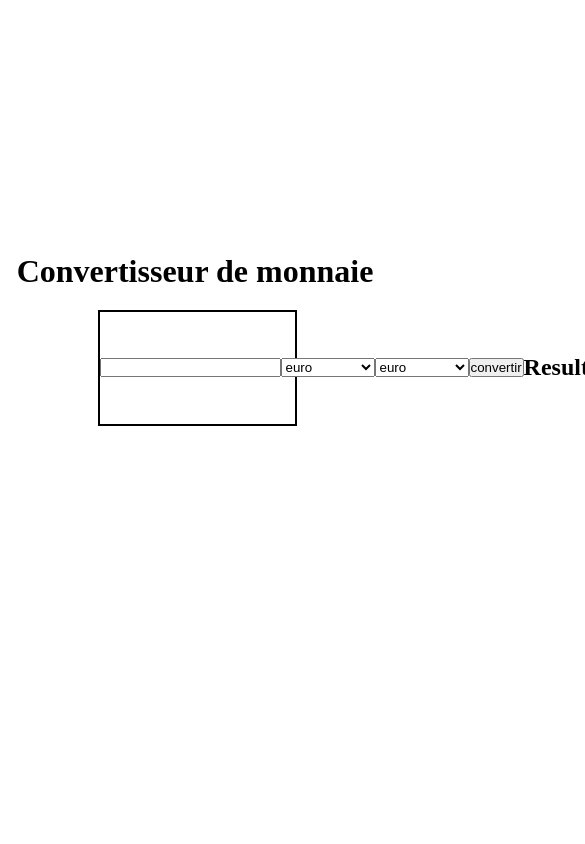
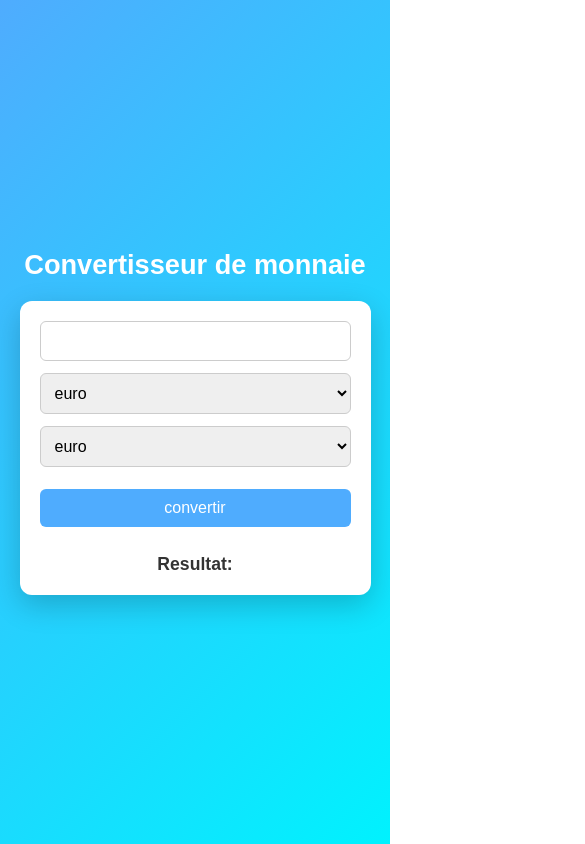
Before and after one commit to Sparalaux/Convertisseur, a plain HTML site: page index.html in a window 390 px wide. Shown: the top 844 px of the page, 585 px wide, since content can reach past the window. Drawn offline with Linux system fonts and the light colour scheme.

Commit message:
refonte graphique du convertisseur

```diff
--- a/assets/css/style.css
+++ b/assets/css/style.css
@@ -1,23 +1,127 @@
-*{
+/* Reset */
+* {
     margin: 0;
     padding: 0;
+    box-sizing: border-box;
+    font-family: Arial, Helvetica, sans-serif;
 }
 
-h1{
-    font-size: 50;
-    text-align: center;
-    margin-top: 30vh;
-    margin-bottom: 20px;
+/* Fond de la page */
+body {
+    min-height: 100vh;
+    background: linear-gradient(135deg, #4facfe, #00f2fe);
+    display: flex;
+    justify-content: center;
+    align-items: center;
 }
 
-.convertisseur{
+/* Conteneur principal */
+main {
+    width: 100%;
+    display: flex;
+    flex-direction: column;
+    align-items: center;
+}
 
-    border: black 2px solid;
-    width: 50%;
+/* Titre */
+h1 {
+    color: white;
+    margin-bottom: 30px;
+    font-size: 2.5rem;
+}
+
+/* Carte convertisseur */
+.convertisseur {
+    background: white;
+    padding: 30px;
+    border-radius: 12px;
+    width: 900px;
     display: flex;
-    align-items:center;
-    justify-content: space-evenly;
-    margin-left: 25%;
-    padding-top: 5vh;
-    padding-bottom: 5vh;
+    gap: 15px;
+    align-items: center;
+    justify-content: center;
+    box-shadow: 0 10px 30px rgba(0,0,0,0.2);
 }
+
+/* Champs */
+input,
+select {
+    padding: 10px;
+    font-size: 1rem;
+    border-radius: 6px;
+    border: 1px solid #ccc;
+}
+
+/* Bouton */
+button {
+    padding: 10px 18px;
+    font-size: 1rem;
+    border-radius: 6px;
+    border: none;
+    cursor: pointer;
+    background: #4facfe;
+    color: white;
+    transition: 0.3s;
+}
+
+button:hover {
+    background: #00c6fb;
+}
+
+/* Résultat */
+h2 {
+    margin-left: 15px;
+    font-size: 1.1rem;
+    color: #333;
+}
+
+#res {
+    font-weight: bold;
+    color: #4facfe;
+}
+
+
+/* Tablettes */
+@media (max-width: 900px) {
+    .convertisseur {
+        width: 90%;
+        flex-wrap: wrap;
+        gap: 12px;
+    }
+
+    h1 {
+        font-size: 2rem;
+        text-align: center;
+    }
+}
+
+/* Téléphones */
+@media (max-width: 600px) {
+    h1 {
+        font-size: 1.7rem;
+        margin-bottom: 20px;
+    }
+
+    .convertisseur {
+        flex-direction: column;
+        width: 90%;
+        padding: 20px;
+    }
+
+    input,
+    select,
+    button {
+        width: 100%;
+        font-size: 1rem;
+    }
+
+    button {
+        margin-top: 10px;
+    }
+
+    h2 {
+        margin-left: 0;
+        margin-top: 15px;
+        text-align: center;
+    }
+}
```
